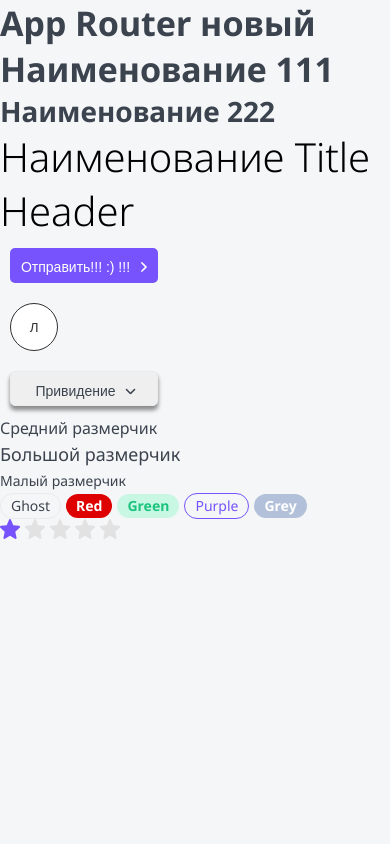
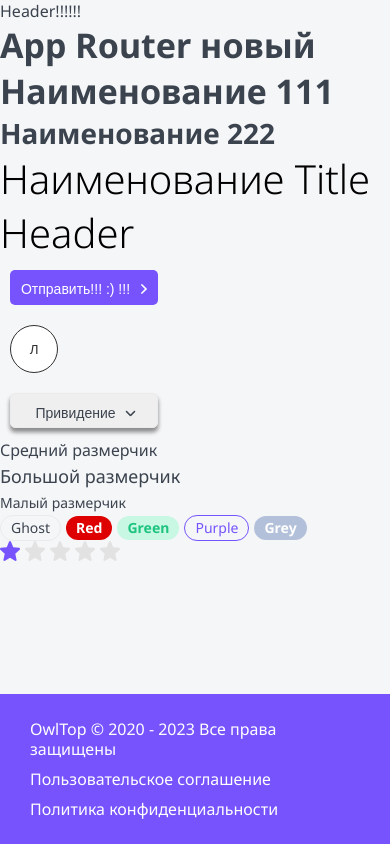
Before and after one commit to denis-ttk-1975/NextJS_drilling, a Next.js app in the folder rate-app_nextjs_app-router/: page / in a window 390 px wide. Built offline with nearby package versions, Linux system fonts and the light colour scheme.

Commit message:
layout component done

```diff
--- /dev/null
+++ b/rate-app_nextjs_app-router/app/layout.module.css
@@ -0,0 +1,47 @@
+.wrapper {
+    display: grid;
+    grid-template-columns: auto 230px minmax(320px, 1200px) auto;
+    grid-template-rows: auto 1fr auto;
+    min-height: 100dvh;
+    gap: 0 30px;
+    grid-template-areas:
+    ". header header ."
+    ". sidebar body ."
+    "footer footer footer footer"
+}
+
+.header {
+    grid-area: header;
+    display: none;
+}
+
+.sidebar {
+    grid-area: sidebar;
+}
+
+.body {
+    grid-area: body;
+}
+
+.footer {
+    grid-area: footer;
+}
+
+@media (max-width: 765px) {
+    .header {
+        display: block;
+    }
+
+    .sidebar {
+        display: none;    }
+
+    .wrapper {
+        grid-template-columns: minmax(320px, 1fr);
+        grid-template-areas:
+        "header"
+        "body"
+        "footer"
+        }
+
+
+}
--- a/rate-app_nextjs_app-router/app/layout.tsx
+++ b/rate-app_nextjs_app-router/app/layout.tsx
@@ -1,6 +1,11 @@
 import './globals.css';
 import type { Metadata } from 'next';
 import { Noto_Sans } from 'next/font/google';
+import styles from './layout.module.css';
+import { Header } from '@/components/Header/Header';
+import { Footer } from '@/components/Footer/Footer';
+import { Sidebar } from '@/components/Sidebar/Sidebar';
+
 
 const noto_sans = Noto_Sans({
     variable: '--noto-sans-font',
@@ -20,7 +25,15 @@ export const metadata: Metadata = {
 export default function RootLayout({ children }: { children: React.ReactNode }): JSX.Element {
   return (
     <html lang='ru'>
-      <body className={noto_sans.className}>{children}</body>
+      <body className={noto_sans.className}>
+      <div className = { styles.wrapper }>
+        <Header className = { styles.header } />
+            <Sidebar className = { styles.sidebar } />
+            <div className = { styles.body } >
+                {children}
+            </div>
+        <Footer className = { styles.footer } />
+     </div></body>
     </html>
   );
 }
--- /dev/null
+++ b/rate-app_nextjs_app-router/components/Footer/Footer.module.css
@@ -0,0 +1,38 @@
+.footer {
+    display: grid;
+    padding: 25px 30px;
+    grid-template-columns: 1fr auto auto;
+    gap: 10px 40px;
+    font-size: 16px;
+    line-height: 20px;
+    background-color: var(--primary);
+    color: var(--light);
+    grid-template-areas:
+    "copyrights userAgreement confidentialPolitic"
+}
+
+.footer a:hover {
+    color: var(--grey-light)
+}
+
+.copyrights {
+    grid-area: copyrights;
+}
+
+.userAgreement {
+    grid-area: userAgreement;
+}
+
+.confidentialPolitic {
+    grid-area: confidentialPolitic;
+}
+
+@media (max-width: 765px) {
+    .footer {
+    grid-template-columns: minmax(320px, 1fr);
+    grid-template-areas:
+    "copyrights"
+    "userAgreement"
+    "confidentialPolitic"
+    }
+}
--- /dev/null
+++ b/rate-app_nextjs_app-router/components/Footer/Footer.props.tsx
@@ -0,0 +1,3 @@
+import { HTMLAttributes, DetailedHTMLProps } from 'react';
+
+export interface IFooterProps extends DetailedHTMLProps<HTMLAttributes<HTMLDivElement>, HTMLDivElement> { }
--- /dev/null
+++ b/rate-app_nextjs_app-router/components/Footer/Footer.tsx
@@ -0,0 +1,19 @@
+import { IFooterProps } from './Footer.props';
+import styles from './Footer.module.css';
+import cn from 'classnames';
+
+export const Footer = ({ className, ...props }: IFooterProps): JSX.Element => {
+    return <footer
+        className = {
+            cn(
+                styles.footer,
+                className,
+                )
+            }
+        {...props}
+        >
+            <div className = { styles.copyrights }>OwlTop &copy; 2020 - {new Date().getFullYear()} Все права защищены</div>
+            <a href="#" target="_blank" className = { styles.userAgreement }>Пользовательское соглашение</a>
+            <a href="#" target="_blank" className = { styles.confidentialPolitic }>Политика конфиденциальности</a>
+        </footer>;
+    };
--- /dev/null
+++ b/rate-app_nextjs_app-router/components/Header/Header.module.css
@@ -0,0 +1,22 @@
+.paragraph {margin: 0;}
+
+.medium {
+    font-size: 16px;
+    font-weight: 400;
+    line-height: 24px;
+    text-align: left;
+}
+
+.large {
+    font-size: 18px;
+    font-weight: 400;
+    line-height: 29px;
+    text-align: left;
+}
+
+.small {
+    font-size: 14px;
+    font-weight: 400;
+    line-height: 24px;
+    text-align: left;
+}
--- /dev/null
+++ b/rate-app_nextjs_app-router/components/Header/Header.props.tsx
@@ -0,0 +1,3 @@
+import { HTMLAttributes, DetailedHTMLProps } from 'react';
+
+export interface IHeaderProps extends DetailedHTMLProps<HTMLAttributes<HTMLDivElement>, HTMLDivElement> { }
--- /dev/null
+++ b/rate-app_nextjs_app-router/components/Header/Header.tsx
@@ -0,0 +1,18 @@
+import { IHeaderProps } from './Header.props';
+import styles from './Header.module.css';
+import cn from 'classnames';
+
+export const Header = ({ className, children, ...props }: IHeaderProps): JSX.Element => {
+     return <div
+         className = {
+            cn(
+                styles.header,
+                className,
+                )
+            }
+        {...props}
+        >
+            Header!!!!!!
+            { children }
+        </div>;
+    };
--- /dev/null
+++ b/rate-app_nextjs_app-router/components/Sidebar/Sidebar.module.css
@@ -0,0 +1,22 @@
+.paragraph {margin: 0;}
+
+.medium {
+    font-size: 16px;
+    font-weight: 400;
+    line-height: 24px;
+    text-align: left;
+}
+
+.large {
+    font-size: 18px;
+    font-weight: 400;
+    line-height: 29px;
+    text-align: left;
+}
+
+.small {
+    font-size: 14px;
+    font-weight: 400;
+    line-height: 24px;
+    text-align: left;
+}
--- /dev/null
+++ b/rate-app_nextjs_app-router/components/Sidebar/Sidebar.props.tsx
@@ -0,0 +1,4 @@
+import { HTMLAttributes, DetailedHTMLProps } from 'react';
+
+export interface ISidebarProps extends DetailedHTMLProps<HTMLAttributes<HTMLDivElement>, HTMLDivElement> {
+}
--- /dev/null
+++ b/rate-app_nextjs_app-router/components/Sidebar/Sidebar.tsx
@@ -0,0 +1,18 @@
+import { ISidebarProps } from './Sidebar.props';
+import styles from './Sidebar.module.css';
+import cn from 'classnames';
+
+export const Sidebar = ({ className, children, ...props }: ISidebarProps): JSX.Element => {
+     return <div
+         className = {
+            cn(
+                styles.sidebar,
+                className,
+                )
+            }
+        {...props}
+        >
+            { children }
+            Sidebar!!!!!!!!
+        </div>;
+    };
```
